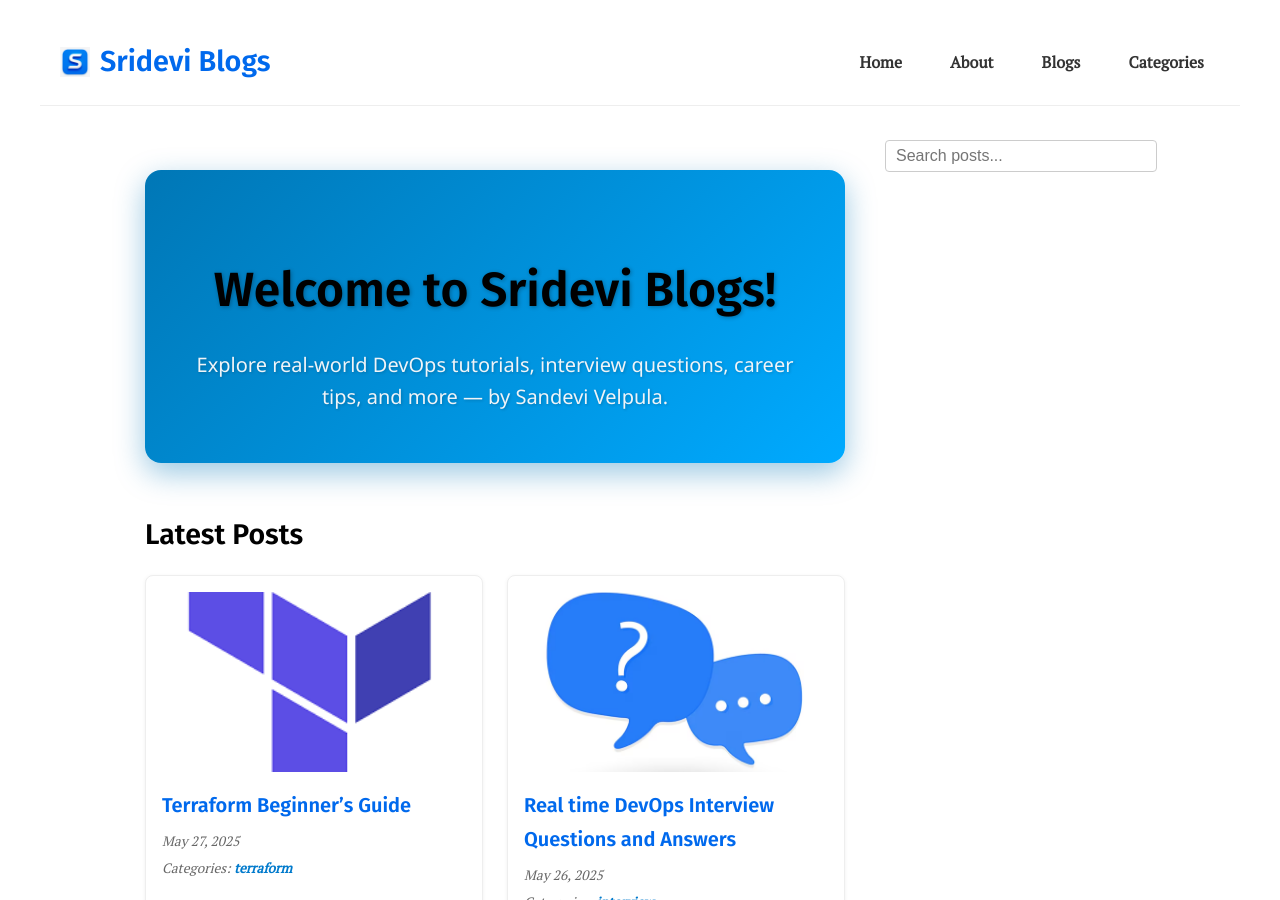
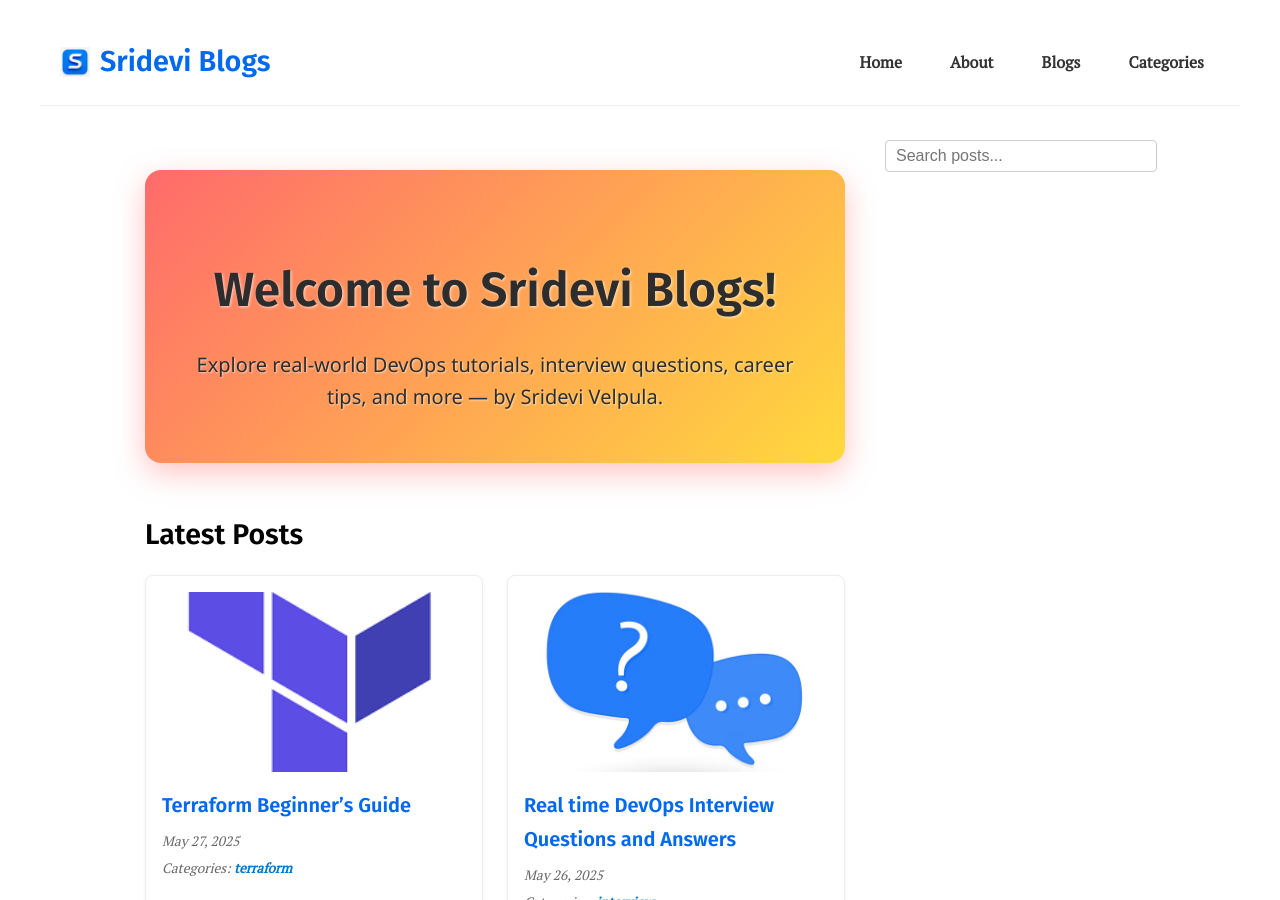
Before and after one commit to srideviblogs/srideviblogs.github.io, a Jekyll site: the page built from index.md, in a window 1280 px wide and 900 px high. Built offline with Jekyll 4.4.1, drawn with Linux system fonts in a browser that asks for light colours; part of the change alters nothing that is shown.

Commit message:
Update home.html

```diff
--- a/_layouts/home.html
+++ b/_layouts/home.html
@@ -1,34 +1,38 @@
 ---
 layout: default
 ---
+
 <section class="welcome-intro"
   style="
-    background: linear-gradient(135deg, #0077b6 0%, #00aaff 100%);
-    color: #f0f4f8;
+    background: linear-gradient(135deg, #FF6B6B, #FFD93D);
+    color: #2D2D2D !important;
     padding: 50px 30px;
     border-radius: 16px;
     max-width: 900px;
     margin: 2rem auto 3rem auto;
     text-align: center;
     font-family: 'Segoe UI', Tahoma, Geneva, Verdana, sans-serif;
-    box-shadow: 0 10px 30px rgba(0, 118, 182, 0.4);
+    box-shadow: 0 10px 30px rgba(255, 107, 107, 0.4);
     line-height: 1.6;
   ">
   <h1 style="
     font-size: 3rem;
     margin-bottom: 20px;
     font-weight: 700;
-    text-shadow: 1px 1px 4px rgba(0,0,0,0.3);
+    color: #2D2D2D !important;
+    text-shadow: 1px 1px 3px rgba(255,255,255,0.7);
   ">Welcome to Sridevi Blogs!</h1>
   <p style="
     font-size: 1.25rem;
     max-width: 650px;
     margin: 0 auto;
-    text-shadow: 1px 1px 3px rgba(0,0,0,0.2);
+    color: #2D2D2D !important;
+    text-shadow: 1px 1px 2px rgba(255,255,255,0.6);
   ">
-    Explore real-world DevOps tutorials, interview questions, career tips, and more — by Sandevi Velpula.
+    Explore real-world DevOps tutorials, interview questions, career tips, and more — by Sridevi Velpula.
   </p>
 </section>
+
 
 <section class="latest-posts">
   <h2>Latest Posts</h2>
```
